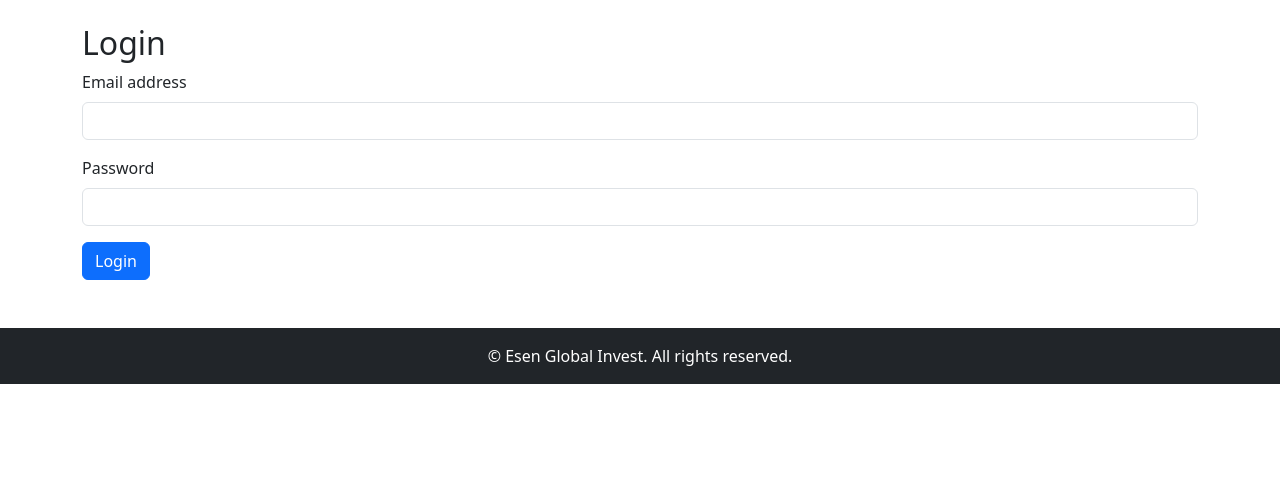
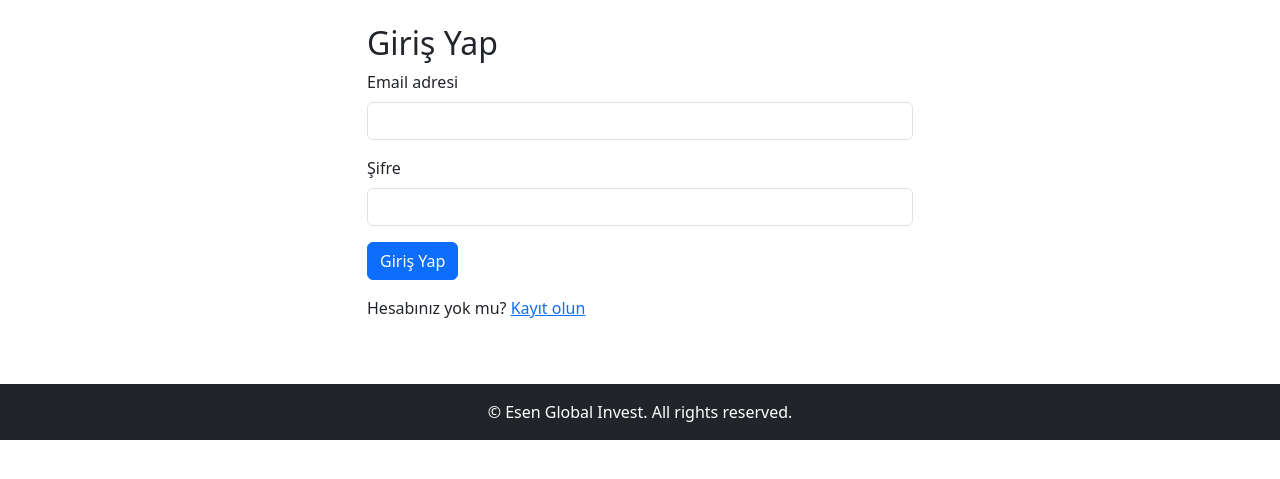
Before and after one commit to mustafaesen111/web2, a Flask app: page /login in a window 1280 px wide. Shown: the part 56-535 px from the top of the page. Run offline with Flask 3, Linux system fonts and the light colour scheme.

Commit message:
Update login.html

```diff
--- a/templates/login.html
+++ b/templates/login.html
@@ -1,16 +1,21 @@
 {% extends "layout.html" %}
 {% block title %}Login | Esen Global Invest{% endblock %}
 {% block content %}
-<h2>Login</h2>
-<form method="post">
-    <div class="mb-3">
-        <label for="email" class="form-label">Email address</label>
+<div class="row justify-content-center">
+  <div class="col-md-6">
+    <h2>Giriş Yap</h2>
+    <form method="post" novalidate>
+      <div class="mb-3">
+        <label for="email" class="form-label">Email adresi</label>
         <input type="email" class="form-control" id="email" name="email" required>
-    </div>
-    <div class="mb-3">
-        <label for="password" class="form-label">Password</label>
+      </div>
+      <div class="mb-3">
+        <label for="password" class="form-label">Şifre</label>
         <input type="password" class="form-control" id="password" name="password" required>
-    </div>
-    <button type="submit" class="btn btn-primary">Login</button>
-</form>
+      </div>
+      <button type="submit" class="btn btn-primary">Giriş Yap</button>
+    </form>
+    <p class="mt-3">Hesabınız yok mu? <a href="{{ url_for('register') }}">Kayıt olun</a></p>
+  </div>
+</div>
 {% endblock %}
```
